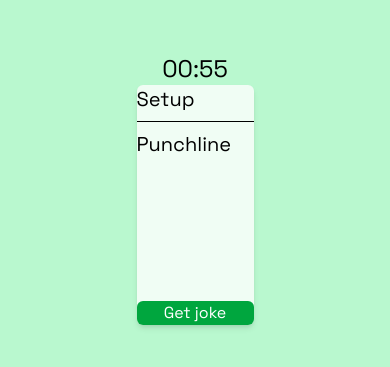
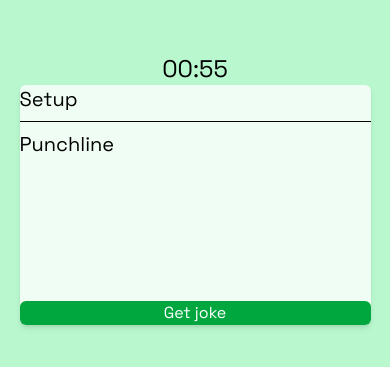
Before and after one commit to rahique/bccip-rahique, a plain HTML site: page jokeapp/index.html in a window 390 px wide. Shown: the part 233-600 px from the top of the page. Drawn offline with nearby package versions, Linux system fonts and the light colour scheme; files that its build step writes are made by us from their sources; no server answers.

Commit message:
style : add responsiveness

```diff
--- a/jokeapp/index.html
+++ b/jokeapp/index.html
@@ -26,7 +26,7 @@
       >
         <p class="timer text-2xl mb-5 text-right">00:60</p>
         <div
-          class="min-w-[30vw] rounded-md min-h-60 py-8 px-8 bg-green-50 flex flex-col justify-between gap-8 shadow-md"
+          class="w-[90%] md:w-[30vw] rounded-md min-h-60 py-8 px-8 bg-green-50 flex flex-col justify-between gap-8 shadow-md"
         >
           <div class="flex flex-col gap-2">
             <h2 class="setup text-xl">Setup</h2>
```
